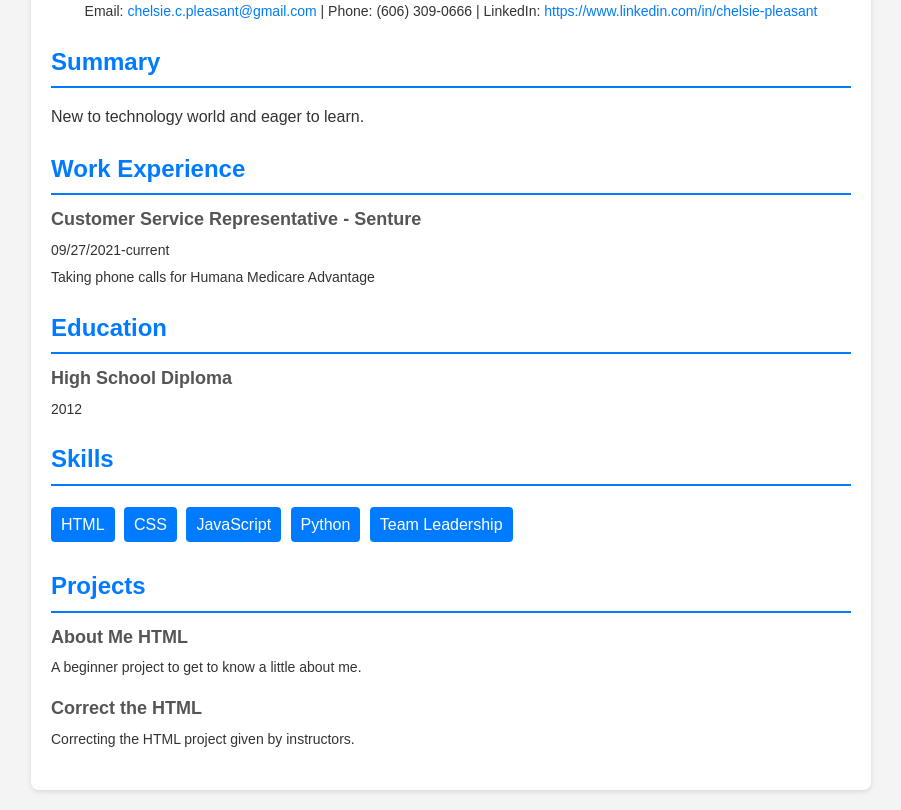
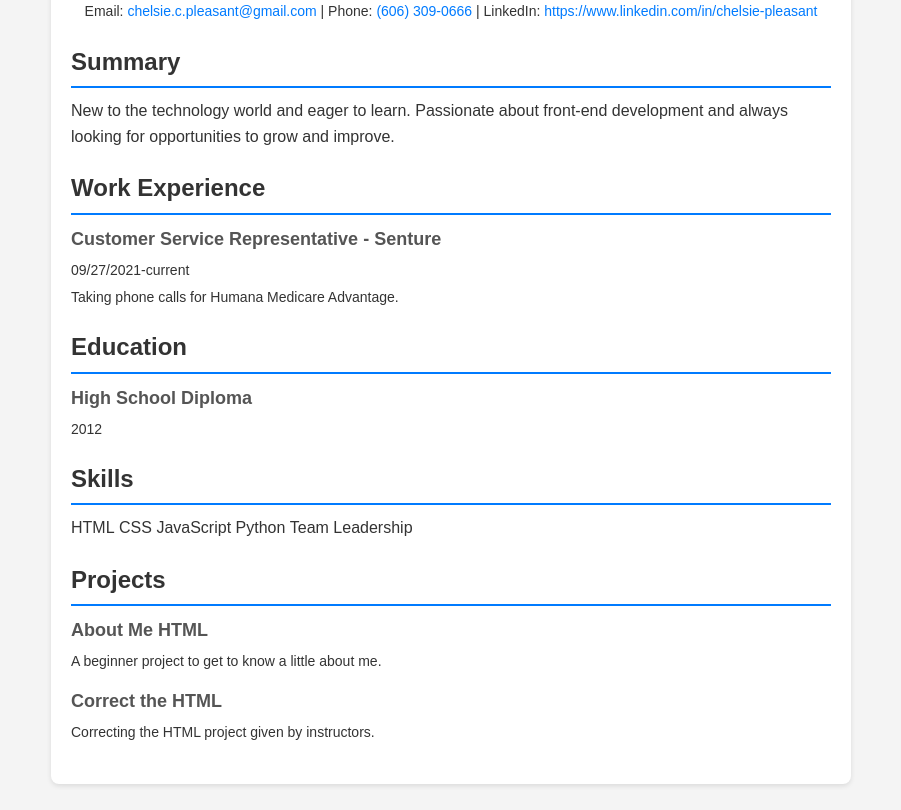
Before and after one commit to chelsiecpleasant/resume, a plain HTML site: page index.html in a window 1280 px wide. Shown: the part 98-908 px from the top of the page, without its empty margins (189-1090 px from the left). Drawn offline with Linux system fonts and the light colour scheme.

Commit message:
Resolve merge conflicts

```diff
--- /dev/null
+++ b/css/index.css
@@ -0,0 +1,80 @@
+
+* {
+    margin: 0;
+    padding: 0;
+    box-sizing: border-box;
+}
+
+
+body {
+    font-family: Arial, sans-serif;
+    line-height: 1.6;
+    background-color: #f4f4f4;
+    color: #333;
+}
+
+
+.container {
+    max-width: 800px;
+    margin: 20px auto;
+    padding: 20px;
+    background: #fff;
+    border-radius: 8px;
+    box-shadow: 0 2px 5px rgba(0, 0, 0, 0.1);
+}
+
+
+.header {
+    text-align: center;
+}
+
+.header h1 {
+    margin: 10px 0;
+    color: #007bff;
+}
+
+.contact {
+    margin: 10px 0;
+    font-size: 14px;
+}
+
+.contact a {
+    color: #007bff;
+    text-decoration: none;
+}
+
+
+.section {
+    margin: 20px 0;
+}
+
+.section h2 {
+    margin-bottom: 10px;
+    border-bottom: 2px solid #007bff;
+    padding-bottom: 5px;
+}
+
+
+.item {
+    margin-bottom: 15px;
+}
+
+.item h3 {
+    margin: 0;
+    font-size: 18px;
+    color: #555;
+}
+
+.item p {
+    margin: 5px 0;
+    font-size: 14px;
+}
+
+
+.skills ul {
+    list-style: none;
+    padding: 0;
+}
+
+.skills ul li {
+    display: inline
--- a/index.html
+++ b/index.html
@@ -3,95 +3,26 @@
     <head>
         <meta charset="UTF-8" />
         <meta name="viewport" content="width=device-width, initial-scale=1.0" />
+        <meta name="description" content="Chelsie Pleasant – Front-End Developer Resume">
         <title>Chelsie Pleasant Resume</title>
+        <!-- Link to External CSS -->
+        <link rel="stylesheet" href="css/index.css">
     </head>
-
-    <style>
-        body {
-            font-family: Arial, sans-serif;
-            line-height: 1.6;
-            margin: 0;
-            padding: 0;
-            color: #333;
-            background-color: #f4f4f4;
-        }
-        .container {
-            max-width: 800px;
-            margin: 20px auto;
-            padding: 20px;
-            background: #fff;
-            border-radius: 8px;
-            box-shadow: 0 2px 5px rgba(0, 0, 0, 0.1);
-        }
-        h1,
-        h2 {
-            color: #007bff;
-        }
-        .header {
-            text-align: center;
-        }
-        .header h1 {
-            margin: 10px 0;
-        }
-        .contact {
-            margin: 10px 0;
-            font-size: 14px;
-        }
-        .contact a {
-            color: #007bff;
-            text-decoration: none;
-        }
-        .section {
-            margin: 20px 0;
-        }
-        .section h2 {
-            margin-bottom: 10px;
-            border-bottom: 2px solid #007bff;
-            padding-bottom: 5px;
-        }
-        .item {
-            margin-bottom: 15px;
-        }
-        .item h3 {
-            margin: 0;
-            font-size: 18px;
-            color: #555;
-        }
-        .item p {
-            margin: 5px 0;
-            font-size: 14px;
-        }
-        .skills ul {
-            list-style: none;
-            padding: 0;
-        }
-        .skills ul li {
-            display: inline-block;
-            background: #007bff;
-            color: #fff;
-            padding: 5px 10px;
-            margin: 5px 5px 5px 0;
-            border-radius: 4px;
-        }
-    </style>
 
     <body>
         <main class="container">
             <section class="header">
                 <h1>Chelsie Pleasant</h1>
                 <p class="contact">
-                    Email:
-                    <a href="mailto:yourname@example.com"
-                        >chelsie.c.pleasant@gmail.com</a
-                    >
-                    | Phone: (606) 309-0666 | LinkedIn:
-                    <a href="#">https://www.linkedin.com/in/chelsie-pleasant</a>
+                    Email: <a href="mailto:chelsie.c.pleasant@gmail.com">chelsie.c.pleasant@gmail.com</a> |
+                    Phone: <a href="tel:16063090666">(606) 309-0666</a> |
+                    LinkedIn: <a href="https://www.linkedin.com/in/chelsie-pleasant" target="_blank" rel="noopener noreferrer">https://www.linkedin.com/in/chelsie-pleasant</a>
                 </p>
             </section>
             <section class="section">
                 <h2>Summary</h2>
                 <p>
-                    New to technology world and eager to learn.
+                    New to the technology world and eager to learn. Passionate about front-end development and always looking for opportunities to grow and improve.
                 </p>
             </section>
             <section class="section">
@@ -99,20 +30,15 @@
                 <div class="item">
                     <h3>Customer Service Representative - Senture</h3>
                     <p>09/27/2021-current</p>
-                    <p>
-                        Taking phone calls for Humana Medicare Advantage
-
-                    </p>
+                    <p>Taking phone calls for Humana Medicare Advantage.</p>
                 </div>
-
             </section>
-            <div class="section">
+            <section class="section">
                 <h2>Education</h2>
                 <div class="item">
                     <h3>High School Diploma</h3>
                     <p>2012</p>
                 </div>
-
             </section>
             <section class="section">
                 <h2>Skills</h2>
@@ -130,15 +56,11 @@
                 <h2>Projects</h2>
                 <div class="item">
                     <h3>About Me HTML</h3>
-                    <p>
-                        A beginner project to get to know a little about me.
-                    </p>
+                    <p>A beginner project to get to know a little about me.</p>
                 </div>
                 <div class="item">
                     <h3>Correct the HTML</h3>
-                    <p>
-                       Correcting the HTML project given by instructors.
-                    </p>
+                    <p>Correcting the HTML project given by instructors.</p>
                 </div>
             </section>
         </main>
```
Also changed, not shown: resume.html (added, +146 -0 lines).
